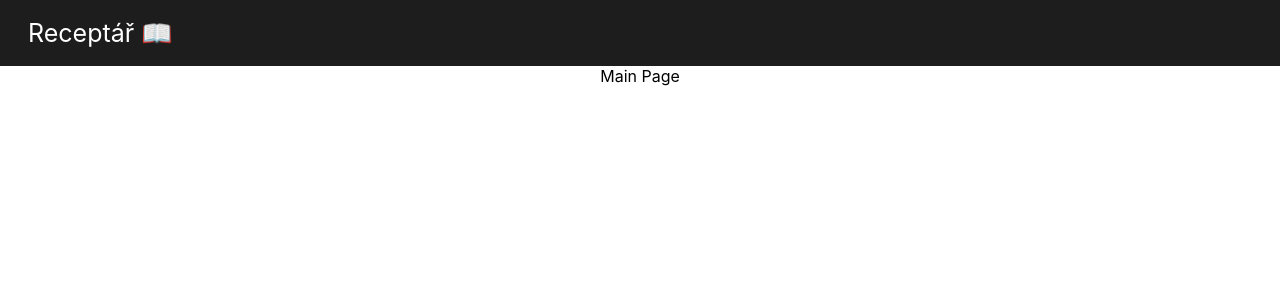
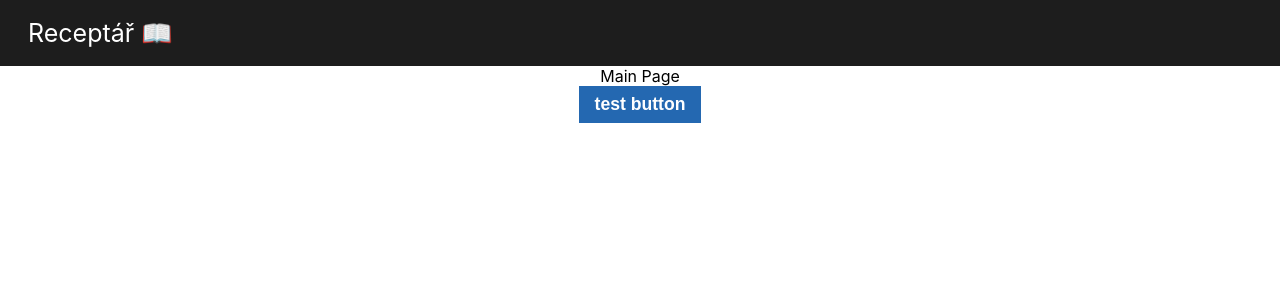
Before and after one commit to TenPetr/zradelnik-jel-vag-tom, a React (Create React App) app: page / in a window 1280 px wide. Shown: the top 300 px of the page. Built offline with nearby package versions, Linux system fonts and the light colour scheme.

Commit message:
transformed on  emotions design

```diff
--- a/package.json
+++ b/package.json
@@ -3,11 +3,15 @@
   "version": "0.1.0",
   "private": true,
   "dependencies": {
+    "@emotion/core": "^10.0.28",
+    "@emotion/styled": "^10.0.27",
     "@testing-library/jest-dom": "^4.2.4",
     "@testing-library/react": "^9.3.2",
     "@testing-library/user-event": "^7.1.2",
+    "emotion": "^10.0.27",
     "react": "^16.13.1",
     "react-dom": "^16.13.1",
+    "react-router": "^5.1.2",
     "react-router-dom": "^5.1.2",
     "react-scripts": "3.4.1"
   },
--- a/src/App.js
+++ b/src/App.js
@@ -1,14 +1,8 @@
 import React from "react";
 import "./App.css";
-import Layout from "./components/Layout/Layout";
 import Routes from "./routes";
 
 function App() {
-  return (
-    <Layout>
-      <Routes />
-    </Layout>
-  );
+  return <Routes />;
 }
-
 export default App;
--- a/src/components/Layout/Layout.css
+++ /dev/null
@@ -1,14 +0,0 @@
-.navbar {
-  padding: 18px;
-  background-color: rgb(29, 29, 29);
-  text-align: left;
-}
-
-.mainPageLink {
-  color: white;
-  font-size: 25px;
-  text-decoration: none;
-  cursor: pointer;
-  font-weight: 400;
-  padding-left: 10px;
-}
--- a/src/components/Layout/Layout.js
+++ /dev/null
@@ -1,21 +0,0 @@
-import React from "react";
-
-import "./Layout.css";
-
-const Layout = ({ children }) => {
-  return (
-    <div className="App">
-      <div className="navbar">
-        <a className="mainPageLink" href="/">
-          Receptář{" "}
-          <span role="img" aria-label="book">
-            📖
-          </span>
-        </a>
-      </div>
-      <div className="container">{children}</div>
-    </div>
-  );
-};
-
-export default Layout;
--- /dev/null
+++ b/src/components/atoms/Button.js
@@ -0,0 +1,19 @@
+import styled from '@emotion/styled';
+
+const Button = styled.button`
+  cursor: pointer;
+  border: none;
+  color: white;
+  background-color: #2468b1;
+  padding: 0.5rem 1rem;
+  font-weight: 700;
+  font-size: 1.1rem;
+  transition: background-color 0.7s ease-out;
+
+  &:hover,
+  :active {
+    background-color: #0670e2;
+  }
+`;
+
+export default Button;
--- a/src/components/organisms/Layout.js
+++ b/src/components/organisms/Layout.js
@@ -0,0 +1,35 @@
+import React from "react";
+import styled from '@emotion/styled';
+
+const Navbar = styled.div`
+    padding: 18px;
+    background-color: rgb(29, 29, 29);
+    text-align: left;
+`;
+
+const MainPageLink = styled.a`
+    color: white;
+    font-size: 25px;
+    text-decoration: none;
+    cursor: pointer;
+    font-weight: 400;
+    padding-left: 10px;
+`;
+
+const Layout = ({ children }) => {
+    return (
+        <div className="App">
+            <Navbar>
+                <MainPageLink href="/">
+                    Receptář{" "}
+                    <span role="img" aria-label="book">
+                        📖
+                    </span>
+                </MainPageLink>
+            </Navbar>
+            <div className="container">{children}</div>
+        </div>
+    );
+};
+
+export default Layout;
--- a/src/pages/MainPage.js
+++ b/src/pages/MainPage.js
@@ -1,7 +1,23 @@
 import React from "react";
 
+import Layout from '../components/organisms/Layout';
+import Button from '../components/atoms/Button';
+
 const MainPage = () => {
-  return <div>Main Page</div>;
+  const MakeLogAfterClick = () => {
+    return(
+      console.log("button was clicked")
+    );
+  };
+
+  return (
+    <Layout>
+       <div>Main Page</div>
+       <Button>
+         test button
+       </Button>
+    </Layout>
+    );
 };
 
 export default MainPage;
--- a/src/routes.js
+++ b/src/routes.js
@@ -4,6 +4,7 @@ import { Switch, Route, BrowserRouter } from "react-router-dom";
 import MainPage from "./pages/MainPage";
 import SideMealsPage from "./pages/SideMealsPage";
 import EditPage from "./pages/EditPage";
+import RecipeDetailPage from "./pages/RecipeDetailPage";
 
 export default () => (
   <BrowserRouter>
@@ -12,6 +13,7 @@ export default () => (
       <Route exact path="/sidemeals" component={SideMealsPage} />
       <Route exact path="/add" component={EditPage} />
       <Route exact path="/edit/:id" component={EditPage} />
+      <Route exact path="/detail/:id" component={RecipeDetailPage} />
     </Switch>
   </BrowserRouter>
 );
```
Also changed, not shown: src/pages/RecipeDetailPage.js (added), 1 other file (tests, documents, lock files or other folders).
